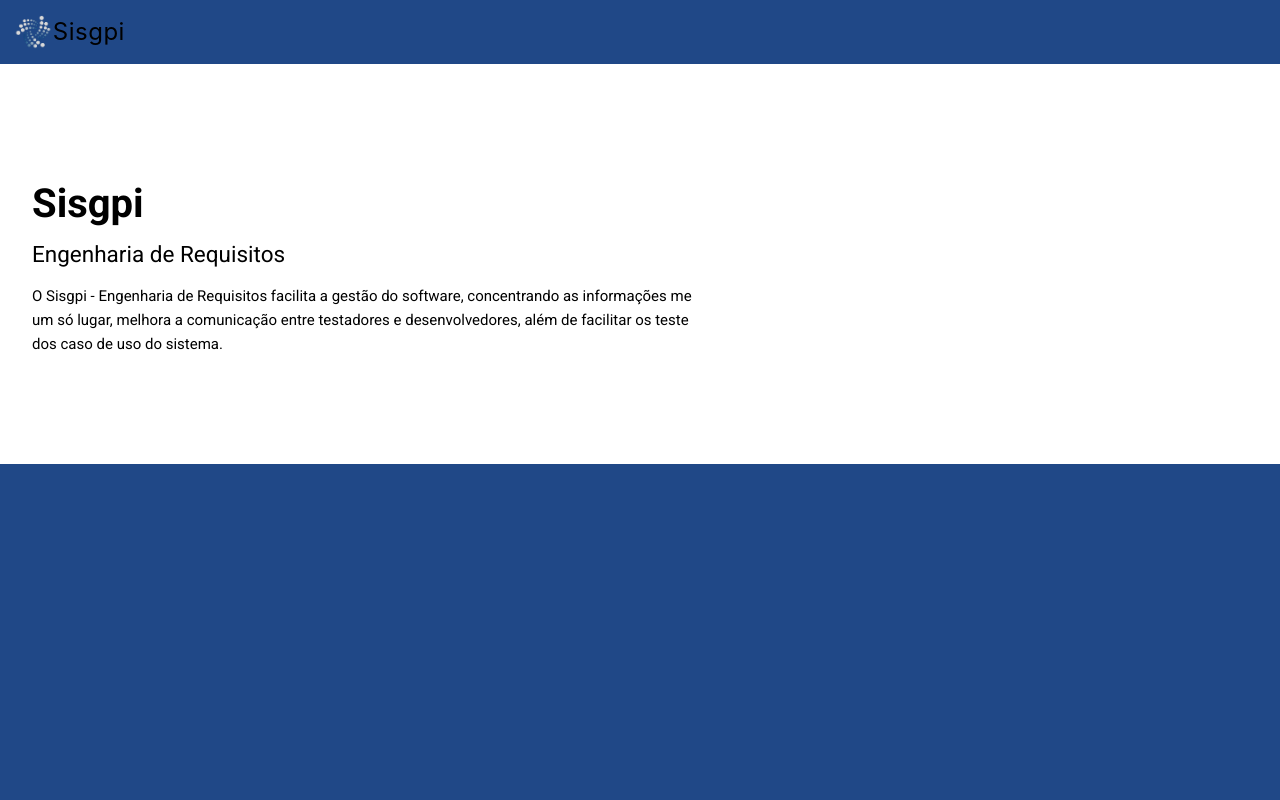
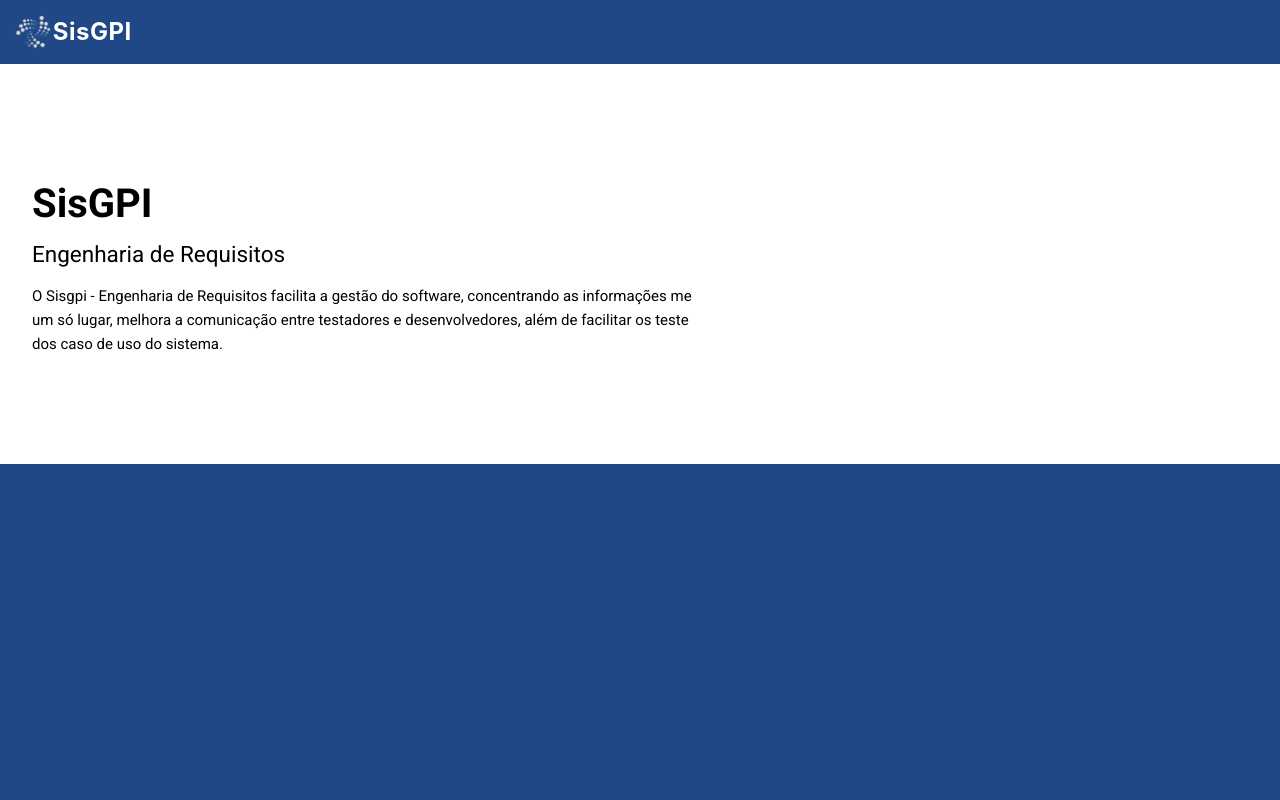
Before and after one commit to JPedro-SG/Sispi-req-Static-page, a Vue app: page / in a window 1280 px wide. Shown: the top 800 px of the page. Built offline with nearby package versions, Linux system fonts and the light colour scheme.

Commit message:
updates letters

```diff
--- a/src/App.vue
+++ b/src/App.vue
@@ -11,10 +11,10 @@ import CsuIcon from "./components/icons/CsuIcon.vue";
 
 <template>
   <div class="container">
-    <header><img src="./assets/SispiLogo.png" /><span>Sisgpi</span></header>
+    <header><img src="./assets/SispiLogo.png" />SisGPI</header>
     <!-- Primeira Seção -->
     <div class="section-1">
-      <h1>Sisgpi</h1>
+      <h1>SisGPI</h1>
       <h2>Engenharia de Requisitos</h2>
       <p>
         O Sisgpi - Engenharia de Requisitos facilita a gestão do software,
```
Also changed, not shown: 5 other files (tests, documents, lock files or other folders).
